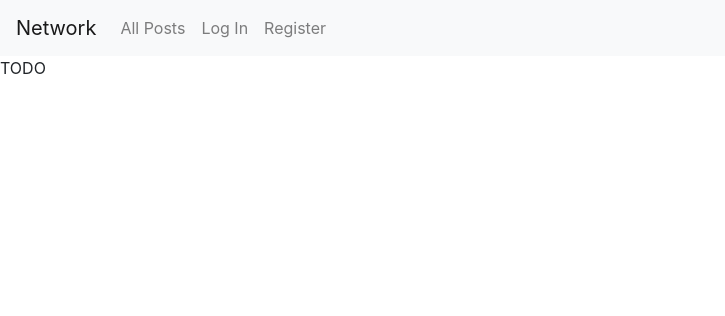
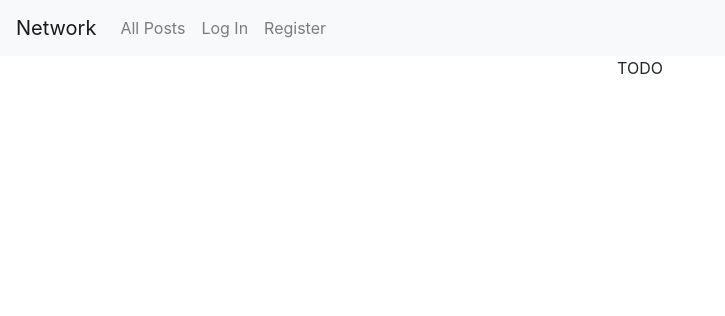
Before and after one commit to Booklynn/cs50w-social-network, a Django app: page / in a window 1280 px wide. Shown: the top 316 px of the page, without its empty margins (0-725 px from the left). Run offline with Django 3.2, Linux system fonts and the light colour scheme; some libraries are stand-ins or nearby versions.

Commit message:
Updated div body

```diff
--- a/network/templates/network/layout.html
+++ b/network/templates/network/layout.html
@@ -41,9 +41,11 @@
             </div>
           </nav>
 
-        <div class="body">
-            {% block body %}
-            {% endblock %}
+        <div class="body d-flex justify-content-center align-items-center min-vh-70">
+            <div class="text-center w-50">
+                {% block body %}
+                {% endblock %}
+            </div>
         </div>
     </body>
 </html>
```
